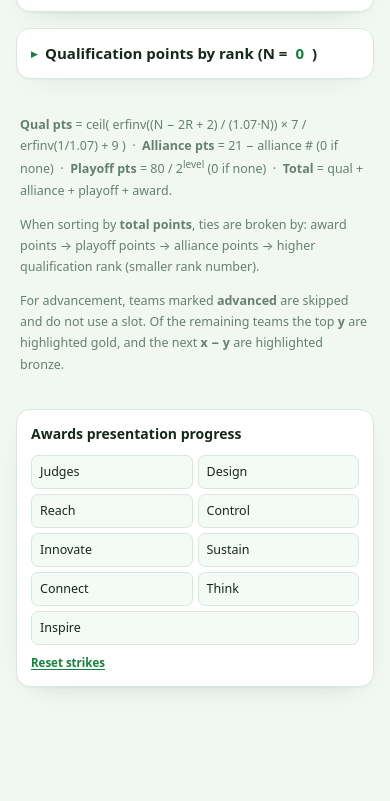
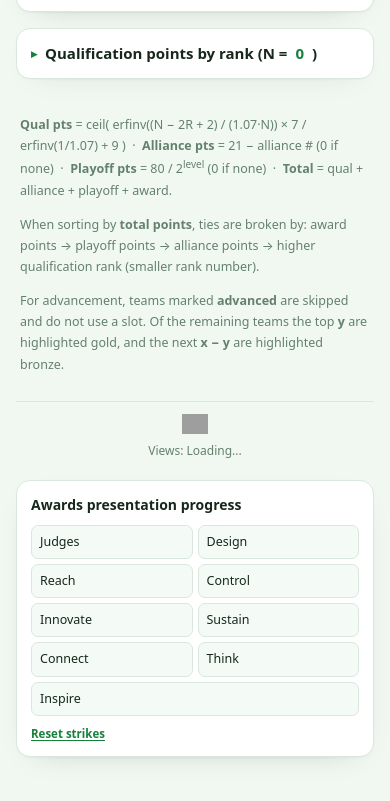
Before and after one commit to syt6099/ftc-advancement-points, a plain HTML site: page index.html in a window 390 px wide. Shown: the part 824-1625 px from the top of the page. Before the commit the page ends 1587 px from the top, so only its background shows below. Drawn offline with Linux system fonts and the light colour scheme; grey boxes are pictures that could not be loaded.

Commit message:
Update index.html

```diff
--- a/index.html
+++ b/index.html
@@ -275,6 +275,26 @@
   .foot { color: var(--muted); font-size: 12.5px; padding: 6px 4px; line-height: 1.7; }
   .foot sup { font-size: 10px; }
 
+  /* ---------- View counter area ---------- */
+  .view-counter-area {
+    display: flex;
+    align-items: center;
+    justify-content: center;
+    gap: 16px;
+    flex-wrap: wrap;
+    padding: 12px 0 4px;
+    border-top: 1px solid var(--border);
+    margin-top: 8px;
+  }
+  .view-counter-area img {
+    display: inline-block;
+    height: 20px;
+  }
+  .view-counter-area .siteviews-badge {
+    font-size: 12px;
+    color: var(--muted);
+  }
+
   @media (max-width: 940px) {
     .layout { grid-template-columns: minmax(0, 1fr); }
     .side-col { position: static; }
@@ -285,6 +305,7 @@
     .hero h1 { font-size: 21px; }
     .card { padding: 14px; }
     .table-wrap { margin: 0 -14px; padding: 0 14px; }
+    .view-counter-area { flex-direction: column; gap: 8px; }
   }
 </style>
 </head>
@@ -405,6 +426,24 @@
           For advancement, teams marked <b>advanced</b> are skipped and do not use a slot. Of the remaining teams the top <b>y</b> are highlighted gold, and the next <b>x − y</b> are highlighted bronze.
         </p>
       </footer>
+
+      <!-- ===== View counter badges ===== -->
+      <div class="view-counter-area">
+        <!-- Option 1: view-counter SVG badge (track page views) -->
+        <img src="https://view-count.cloudtion.com/views?fallback-id=ftc-advancement-calculator" alt="page view count" />
+        <!-- Option 2: siteviews text counter -->
+        <span class="siteviews-badge">Views: <span id="views">Loading...</span></span>
+        <script
+          src="https://unpkg.com/siteviews@2.2.1/dist/index.js"
+          type="application/javascript"
+          scriptfor="siteviews"
+          project-name="ftc-advancement-calculator"
+          output-element-id="views"
+          refresh="15"
+          toast
+          suppressLogs
+        ></script>
+      </div>
     </div>
 
     <!-- ===== Awards sidebar ===== -->
```
